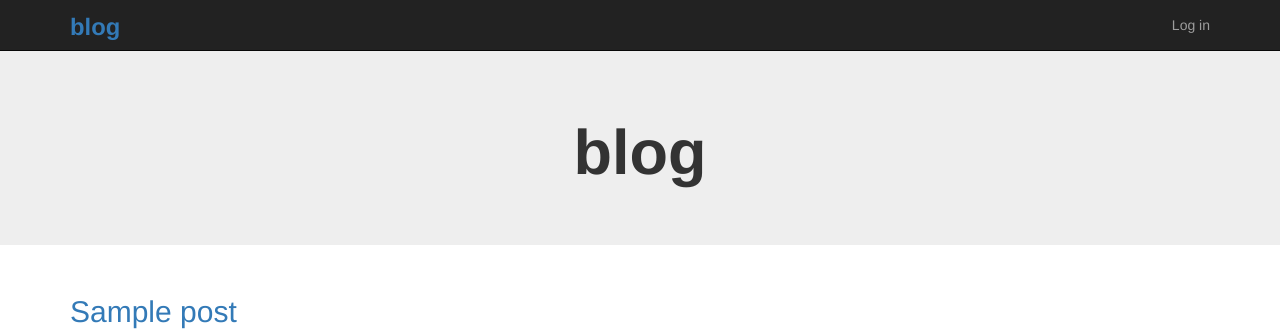
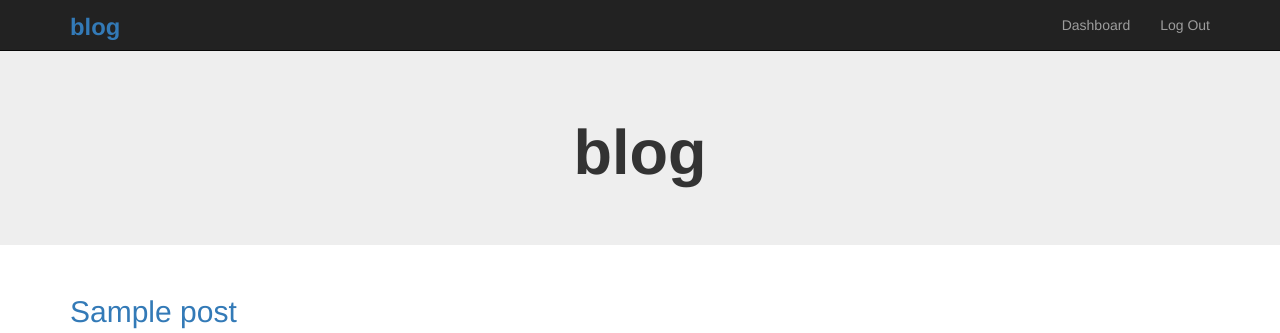
Before and after one commit to yichenshen/blog, a PHP site: page /posts in a window 1280 px wide. Shown: the top 333 px of the page. Run offline with PHP 8.4, Linux system fonts and the light colour scheme; the visitor is signed in with stand-in values (Sample User, id 1); tables that the repository leaves empty hold one stand-in row (values such as "Sample post"); some libraries are stand-ins or nearby versions.

Commit message:
Change UI to respond to login state
 - Nav bar will show Dashboard and Log Out when logged in
 - Edit link in show is hidden

Signed-off-by: Shen Yichen <2007.yichen@gmail.com>

```diff
--- a/src/application/view/_templates/header.php
+++ b/src/application/view/_templates/header.php
@@ -28,7 +28,13 @@
             <!-- Bar to the right -->
             <nav>
                 <ul class="nav navbar-nav navbar-right">
-                    <li><a href="<?php echo URL; ?>login">Log in</a></li>
+                    <?php if(isset($_SESSION['user'])): ?>
+                        <li><a href="<?php echo URL; ?>posts/admin/1">Dashboard</a></li>
+                        <li><a href="<?php echo URL; ?>login/logout">Log Out</a></li>
+                    <?php else: ?>
+                        <li><a href="<?php echo URL; ?>login">Log in</a></li>
+                    <?php endif; ?>
+
                 </ul>
             </nav>
         </div>
--- a/src/application/view/posts/show.php
+++ b/src/application/view/posts/show.php
@@ -20,8 +20,10 @@
 <br />
 <div class="container">
 	<div class = "pull-right">
-	<a href="<?php echo URL . "posts/edit/" . $post->post_id; ?>">Edit</a>
-	|
+	<?php if(isset($_SESSION['user'])): ?>
+		<a href="<?php echo URL . "posts/edit/" . $post->post_id; ?>">Edit</a>
+		|
+	<?php endif; ?>
 	<a href="<?php echo URL; ?>">Back</a>
 	</div>
 </div>
```
